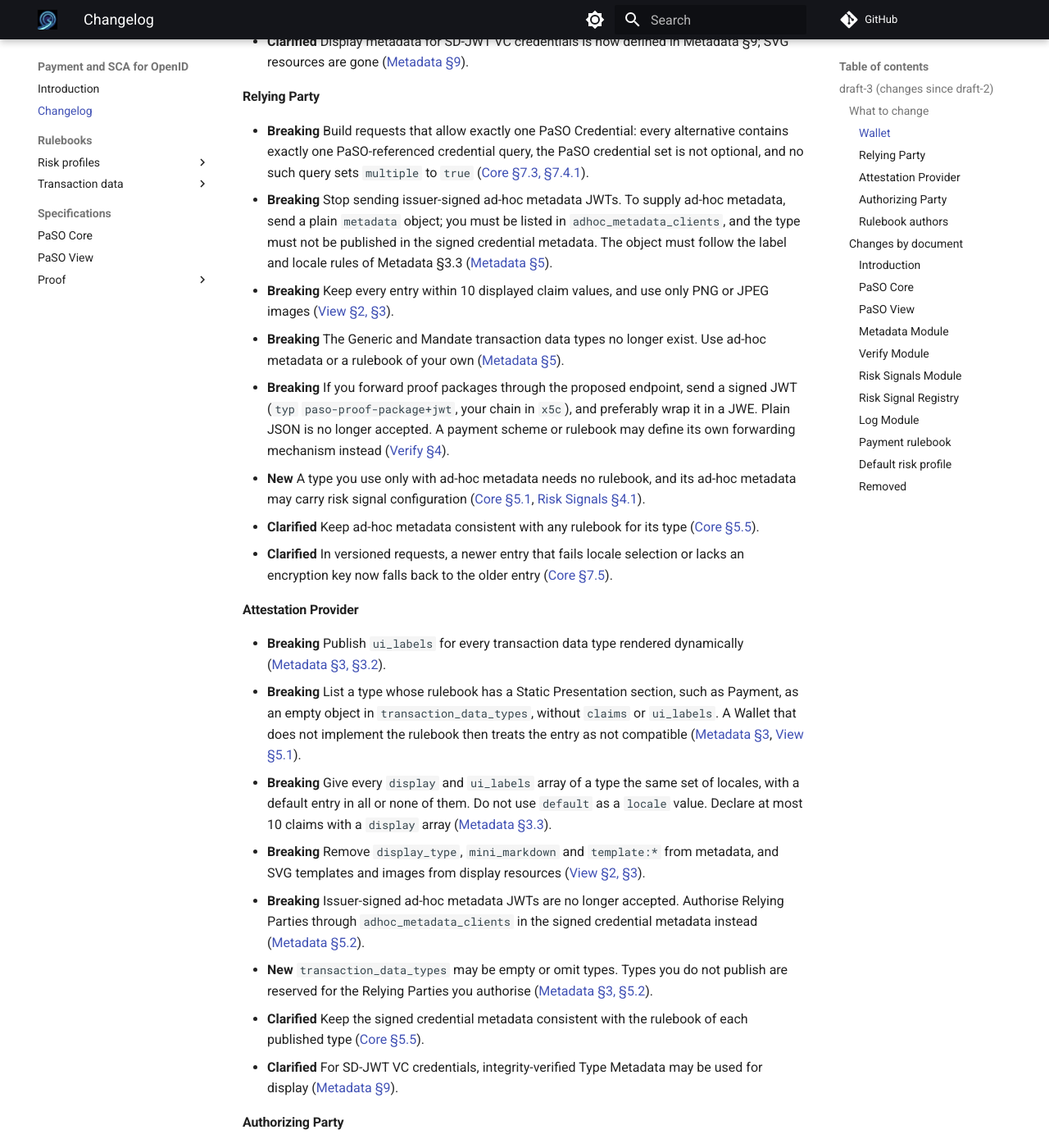
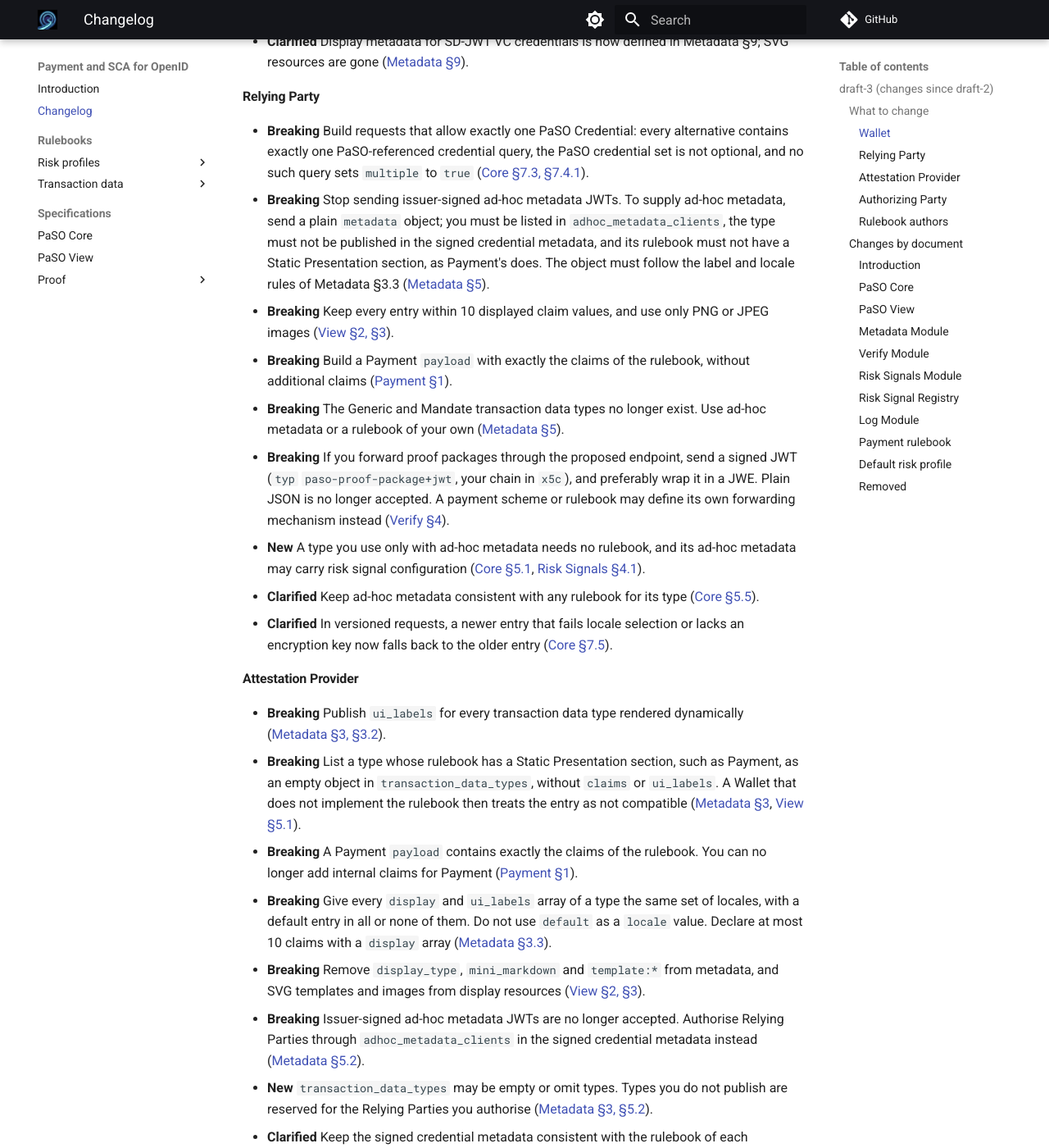
Before and after one commit to APTITUDE-Consortium/payments-and-sca-for-openid, an MkDocs documentation site: the page built from docs/changelog.md, in a window 1280 px wide and 1400 px high, scrolled down 1816 px. Shown: the whole window at 82% size. Built offline with MkDocs 1.6.1 and Material for MkDocs 9.7.7, drawn with Linux system fonts in a browser that asks for light colours; comment, search, counter and statistics services are not loaded; the version menu is left out; some of the changed text lies outside the part shown.

Commit message:
docs(changelog): cover empty static entries, ad-hoc ban, Payment claims, metadata_integrity and example changes

```diff
--- a/docs/changelog.md
+++ b/docs/changelog.md
@@ -38,8 +38,9 @@ Draft-3 is compared with the published draft-2. Changes made and then superseded
 #### Relying Party
 
 - **Breaking** Build requests that allow exactly one PaSO Credential: every alternative contains exactly one PaSO-referenced credential query, the PaSO credential set is not optional, and no such query sets `multiple` to `true` ([Core §7.3, §7.4.1](specifications/paso-core.md)).
-- **Breaking** Stop sending issuer-signed ad-hoc metadata JWTs. To supply ad-hoc metadata, send a plain `metadata` object; you must be listed in `adhoc_metadata_clients`, and the type must not be published in the signed credential metadata. The object must follow the label and locale rules of Metadata §3.3 ([Metadata §5](specifications/proof/paso-proof-metadata.md)).
+- **Breaking** Stop sending issuer-signed ad-hoc metadata JWTs. To supply ad-hoc metadata, send a plain `metadata` object; you must be listed in `adhoc_metadata_clients`, the type must not be published in the signed credential metadata, and its rulebook must not have a Static Presentation section, as Payment's does. The object must follow the label and locale rules of Metadata §3.3 ([Metadata §5](specifications/proof/paso-proof-metadata.md)).
 - **Breaking** Keep every entry within 10 displayed claim values, and use only PNG or JPEG images ([View §2, §3](specifications/paso-view.md)).
+- **Breaking** Build a Payment `payload` with exactly the claims of the rulebook, without additional claims ([Payment §1](rulebooks/transaction_data/Payment.md)).
 - **Breaking** The Generic and Mandate transaction data types no longer exist. Use ad-hoc metadata or a rulebook of your own ([Metadata §5](specifications/proof/paso-proof-metadata.md)).
 - **Breaking** If you forward proof packages through the proposed endpoint, send a signed JWT (`typ` `paso-proof-package+jwt`, your chain in `x5c`), and preferably wrap it in a JWE. Plain JSON is no longer accepted. A payment scheme or rulebook may define its own forwarding mechanism instead ([Verify §4](specifications/proof/paso-proof-verify.md)).
 - **New** A type you use only with ad-hoc metadata needs no rulebook, and its ad-hoc metadata may carry risk signal configuration ([Core §5.1](specifications/paso-core.md), [Risk Signals §4.1](specifications/proof/paso-proof-risk-signals.md)).
@@ -50,6 +51,7 @@ Draft-3 is compared with the published draft-2. Changes made and then superseded
 
 - **Breaking** Publish `ui_labels` for every transaction data type rendered dynamically ([Metadata §3, §3.2](specifications/proof/paso-proof-metadata.md)).
 - **Breaking** List a type whose rulebook has a Static Presentation section, such as Payment, as an empty object in `transaction_data_types`, without `claims` or `ui_labels`. A Wallet that does not implement the rulebook then treats the entry as not compatible ([Metadata §3](specifications/proof/paso-proof-metadata.md), [View §5.1](specifications/paso-view.md)).
+- **Breaking** A Payment `payload` contains exactly the claims of the rulebook. You can no longer add internal claims for Payment ([Payment §1](rulebooks/transaction_data/Payment.md)).
 - **Breaking** Give every `display` and `ui_labels` array of a type the same set of locales, with a default entry in all or none of them. Do not use `default` as a `locale` value. Declare at most 10 claims with a `display` array ([Metadata §3.3](specifications/proof/paso-proof-metadata.md)).
 - **Breaking** Remove `display_type`, `mini_markdown` and `template:*` from metadata, and SVG templates and images from display resources ([View §2, §3](specifications/paso-view.md)).
 - **Breaking** Issuer-signed ad-hoc metadata JWTs are no longer accepted. Authorise Relying Parties through `adhoc_metadata_clients` in the signed credential metadata instead ([Metadata §5.2](specifications/proof/paso-proof-metadata.md)).
@@ -95,7 +97,7 @@ Draft-3 is compared with the published draft-2. Changes made and then superseded
 - **New** A type used only with ad-hoc metadata needs no rulebook ([Core §5.1](specifications/paso-core.md)).
 - **New** In the simple profile, several credentials may match the credential query; the user selects one, and the display follows the selection. The simple profile's boundary is stated exactly, and every other PaSO request is in the advanced profile ([Core §7.3, §7.4](specifications/paso-core.md)).
 - **Clarified** Strong Customer Authentication is established by holder binding as required by the Credential Rulebook. `amr` is an ordinary risk signal: its presence does not establish SCA and its absence does not negate it ([Core §4.2, §6.1](specifications/paso-core.md)).
-- **Clarified** `metadata_integrity` is always present. Where ad-hoc metadata is used, it identifies the signed credential metadata JWT that authorised the Relying Party ([Core §6.1](specifications/paso-core.md)).
+- **Clarified** `metadata_integrity` is always present. For a type rendered statically, it identifies the signed credential metadata JWT that lists the type. Where ad-hoc metadata is used, it identifies the signed credential metadata JWT that authorised the Relying Party ([Core §6.1](specifications/paso-core.md)).
 - **Clarified** `transaction_data_hash` is computed over the base64url string of the entry exactly as received, without decoding. `transaction_data_hash_alg` is `sha-256` unless the rulebook names another algorithm. These claims are PaSO's representation of transaction data under OpenID4VP §8.4; PaSO does not use `transaction_data_hashes` ([Core §6.1](specifications/paso-core.md)).
 - **Clarified** Rulebook obligations are stated by role. A Wallet applies the rulebooks it has built in and otherwise relies on the signed credential metadata, which the Attestation Provider keeps consistent with the rulebook ([Core §5.5](specifications/paso-core.md)).
 - **Clarified** Entry compatibility is defined once for both profiles, including when a `payload` conforms ([Core §7.5](specifications/paso-core.md)).
@@ -119,6 +121,7 @@ Draft-3 is compared with the published draft-2. Changes made and then superseded
 - **New** `transaction_data_types` may be empty or omit types. A type the Attestation Provider does not publish is reserved for the Relying Parties it authorises ([Metadata §3](specifications/proof/paso-proof-metadata.md)).
 - **Clarified** If locale selection fails for ad-hoc metadata, the entry is not compatible ([Metadata §5.4](specifications/proof/paso-proof-metadata.md)).
 - **Clarified** The Wallet may refuse issuance if locale selection fails for the returned metadata ([Metadata §4](specifications/proof/paso-proof-metadata.md)).
+- **Clarified** The Annex examples list Payment as an empty object. The examples of dynamic rendering and of ad-hoc metadata use an issuer-defined transfer type, `urn:paso:sca:com.example.bank:transfer:1` ([Metadata Annex A](specifications/proof/paso-proof-metadata.md)).
 - **Clarified** Display metadata for SD-JWT VC credentials, previously in the SD-JWT VC and SVG module, is now here: integrity-verified Type Metadata may be used for display, in the priority order of OpenID4VCI §12.2.4 ([Metadata §9](specifications/proof/paso-proof-metadata.md)).
 
 #### Verify Module
@@ -146,7 +149,8 @@ Draft-3 is compared with the published draft-2. Changes made and then superseded
 
 #### Payment rulebook
 
-- **New** Static Presentation section: Payment is always rendered statically. `amount` and `payee.name` are shown on the same screen as the affirmative action, `payee.logo` may be shown, and the other claims are not shown. The strings are defined in English (fallback), German and French, without a security hint. The examples show static renderings in English and French. References move to §4 ([Payment §3](rulebooks/transaction_data/Payment.md)).
+- **Breaking** Payment is always rendered statically. A Wallet that does not implement this rulebook cannot process Payment entries. Attestation Providers list Payment as an empty object, without `claims` or `ui_labels`. The `payload` contains exactly the claims of §1; the permission to add internal claims is removed ([Payment §1, §3](rulebooks/transaction_data/Payment.md)).
+- **New** Static Presentation section: `amount` and `payee.name` are shown on the same screen as the affirmative action, `payee.logo` may be shown, and the other claims are not shown. The strings are defined in English (fallback), German and French, without a security hint. The examples show static renderings in English and French. References move to §4 ([Payment §3](rulebooks/transaction_data/Payment.md)).
 
 #### Default risk profile
 
```
